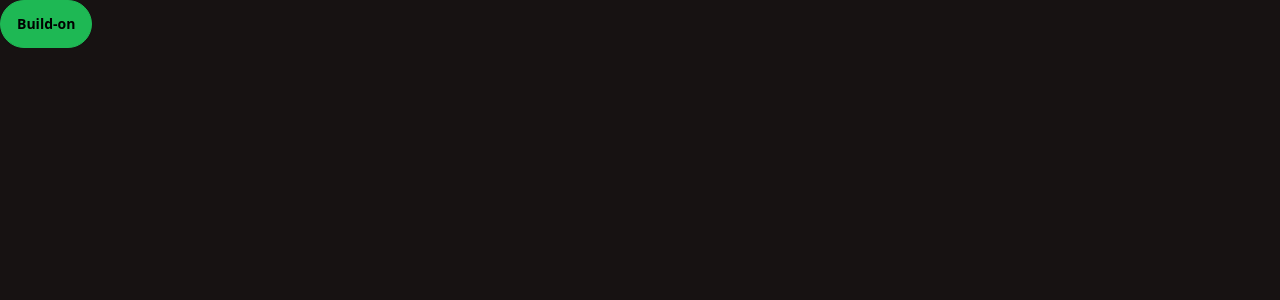
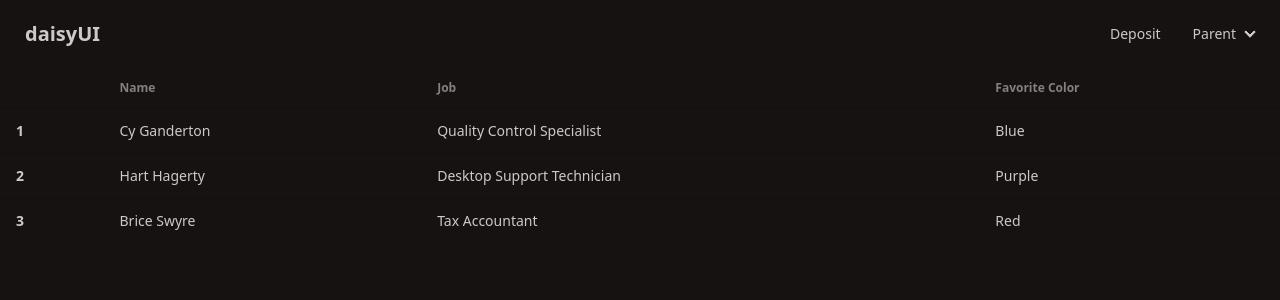
Before and after one commit to VaibhavArora19/build-on-hackathon, a Next.js app in the folder frontend/: page / in a window 1280 px wide. Shown: the top 300 px of the page. Built offline with nearby package versions, Linux system fonts and the light colour scheme.

Commit message:
added navbar and table

```diff
--- a/frontend/src/app/layout.tsx
+++ b/frontend/src/app/layout.tsx
@@ -1,6 +1,7 @@
 import type { Metadata } from "next";
 import localFont from "next/font/local";
 import "./globals.css";
+import Navbar from "@/components/Navbar/Navbar";
 
 const geistSans = localFont({
   src: "./fonts/GeistVF.woff",
@@ -25,7 +26,10 @@ export default function RootLayout({
 }>) {
   return (
     <html lang="en" data-theme="forest">
-      <body className={`${geistSans.variable} ${geistMono.variable} antialiased`}>{children}</body>
+      <body className={`${geistSans.variable} ${geistMono.variable} antialiased`}>
+        <Navbar />
+        {children}
+      </body>
     </html>
   );
 }
--- a/frontend/src/app/page.tsx
+++ b/frontend/src/app/page.tsx
@@ -1,3 +1,5 @@
+import Table from "@/components/UI/Table";
+
 export default function Home() {
-  return <button className="btn btn-primary">Build-on</button>;
+  return <Table />;
 }
--- /dev/null
+++ b/frontend/src/components/Navbar/Navbar.tsx
@@ -0,0 +1,31 @@
+const Navbar = () => {
+  return (
+    <div className="navbar bg-base-100">
+      <div className="flex-1">
+        <a className="btn btn-ghost text-xl">daisyUI</a>
+      </div>
+      <div className="flex-none">
+        <ul className="menu menu-horizontal px-1">
+          <li>
+            <a>Deposit</a>
+          </li>
+          <li>
+            <details>
+              <summary>Parent</summary>
+              <ul className="bg-base-100 rounded-t-none p-2">
+                <li>
+                  <a>Deposit</a>
+                </li>
+                <li>
+                  <a>Portfolio</a>
+                </li>
+              </ul>
+            </details>
+          </li>
+        </ul>
+      </div>
+    </div>
+  );
+};
+
+export default Navbar;
--- /dev/null
+++ b/frontend/src/components/UI/Table.tsx
@@ -0,0 +1,42 @@
+const Table = () => {
+  return (
+    <div className="overflow-x-auto">
+      <table className="table">
+        {/* head */}
+        <thead>
+          <tr>
+            <th></th>
+            <th>Name</th>
+            <th>Job</th>
+            <th>Favorite Color</th>
+          </tr>
+        </thead>
+        <tbody>
+          {/* row 1 */}
+          <tr className="hover">
+            <th>1</th>
+            <td>Cy Ganderton</td>
+            <td>Quality Control Specialist</td>
+            <td>Blue</td>
+          </tr>
+          {/* row 2 */}
+          <tr className="hover">
+            <th>2</th>
+            <td>Hart Hagerty</td>
+            <td>Desktop Support Technician</td>
+            <td>Purple</td>
+          </tr>
+          {/* row 3 */}
+          <tr className="hover">
+            <th>3</th>
+            <td>Brice Swyre</td>
+            <td>Tax Accountant</td>
+            <td>Red</td>
+          </tr>
+        </tbody>
+      </table>
+    </div>
+  );
+};
+
+export default Table;
```
